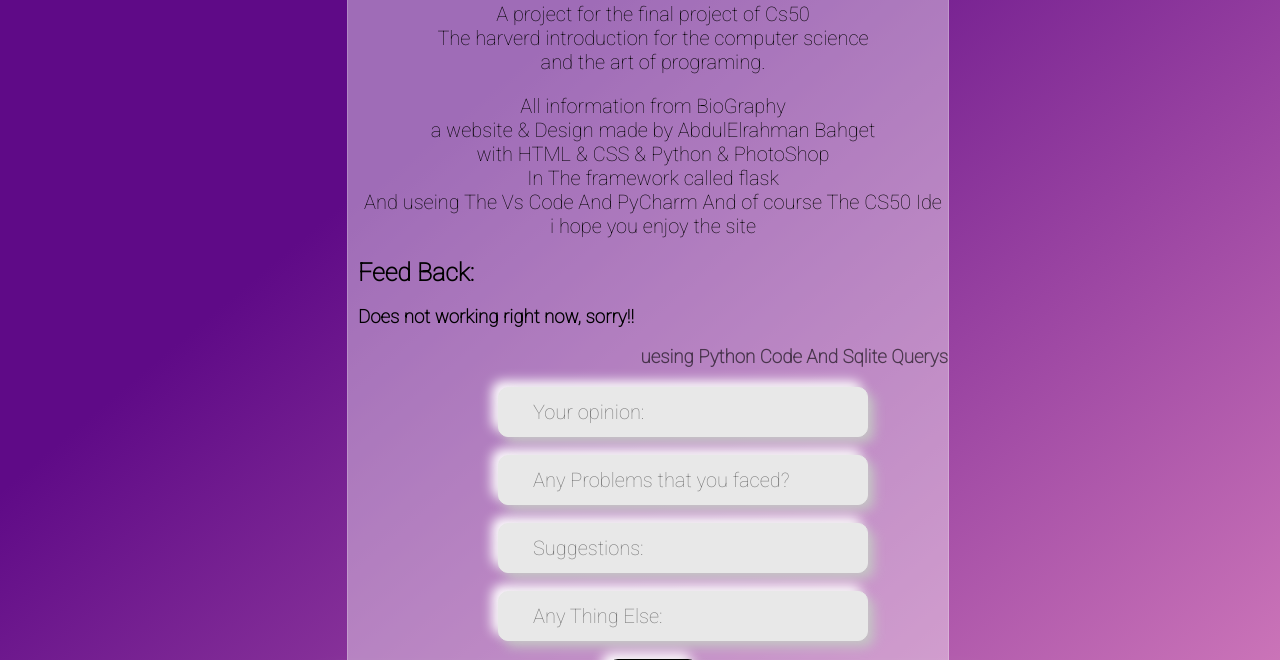
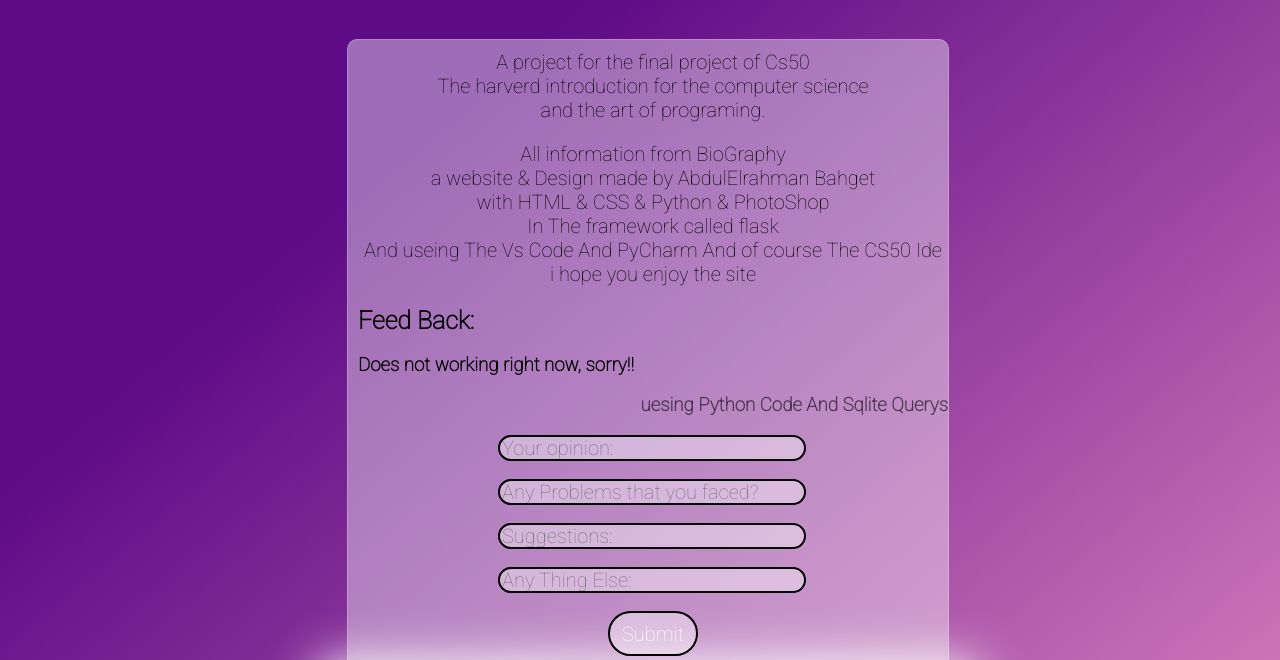
Before and after one commit to BaHGet/BioGraphy, a Flask app: page /About.html in a window 1280 px wide. Shown: the top 660 px of the page. Run offline with Flask 2, Linux system fonts and the light colour scheme; some libraries are stand-ins or nearby versions; some web fonts are replaced.

Commit message:
Update style.css

```diff
--- a/static/style.css
+++ b/static/style.css
@@ -54,16 +54,13 @@ form {
 }
 
 input {
-  border: none;
-   color: #090909;
-   padding: 0.7em 1.7em;
-   font-size: 18px;
-   border-radius: 0.5em;
-   background: #e8e8e8;
-   border: 1px solid #e8e8e8;
-   transition: all .3s;
-   box-shadow: 6px 6px 12px #c5c5c5,
-               -6px -6px 12px #ffffff;
+  opacity: 1;
+  color: rgb(255, 255, 255);
+  background-color: rgba(255, 255, 255, 0.4);
+  -webkit-backdrop-filter: blur(5px);
+  border-radius: 10rem;
+  border-style: solid;
+  border-color: black;
   width: 300px;
   height: 20px;
   font-family: "Roboto", sans-serif;
```
